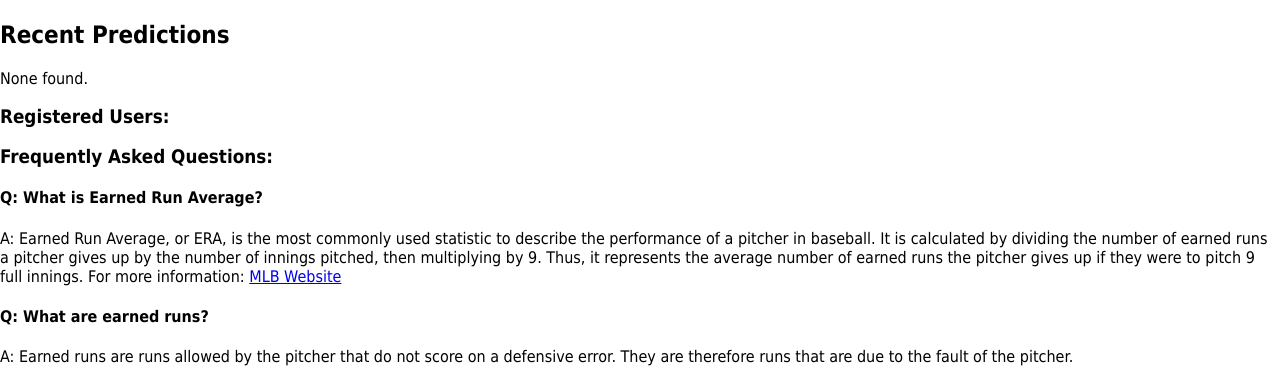
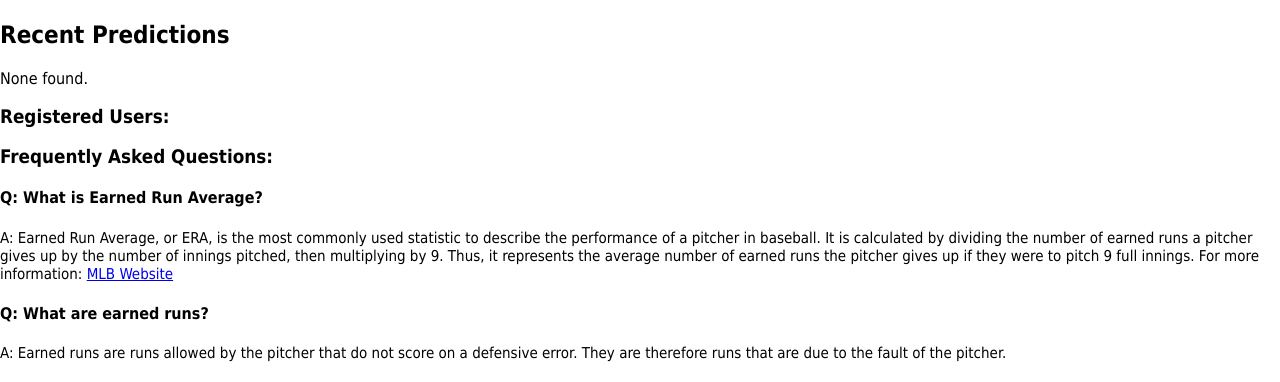
Before and after one commit to bryanyantx/baseball-predictor, a Django app: template prediction_app/era_predictions/templates/era_predictions/home.html in a window 1280 px wide. Shown: the part 798-1180 px from the top of the page. Run offline with Django 4.2, Linux system fonts and the light colour scheme; the template is opened without the code that fills it, so the values that code supplies are empty.

Commit message:
edit font size of faq question

```diff
--- a/prediction_app/era_predictions/static/style.css
+++ b/prediction_app/era_predictions/static/style.css
@@ -171,3 +171,7 @@ header {
 .faq-question {
     margin-bottom: 5px;
 }
+
+.faq-question p {
+    font-size: 15px;
+}
```
